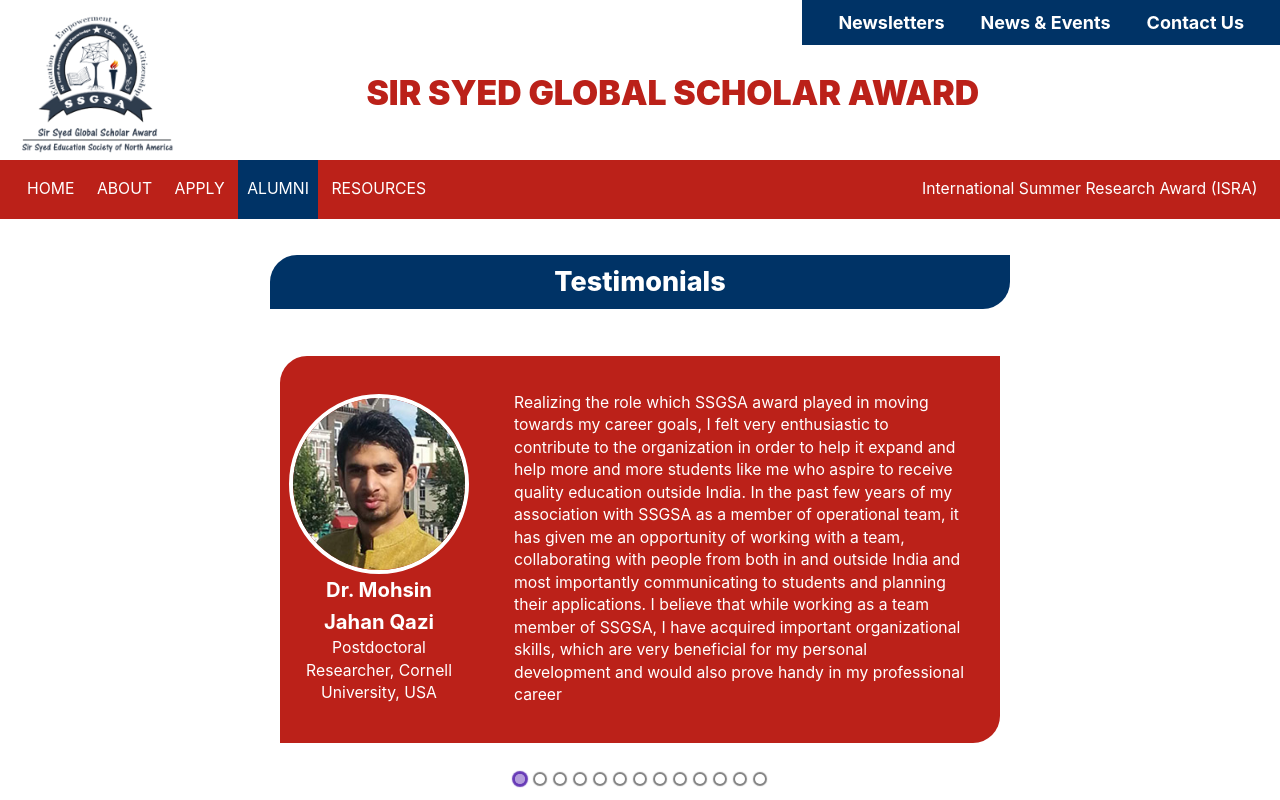
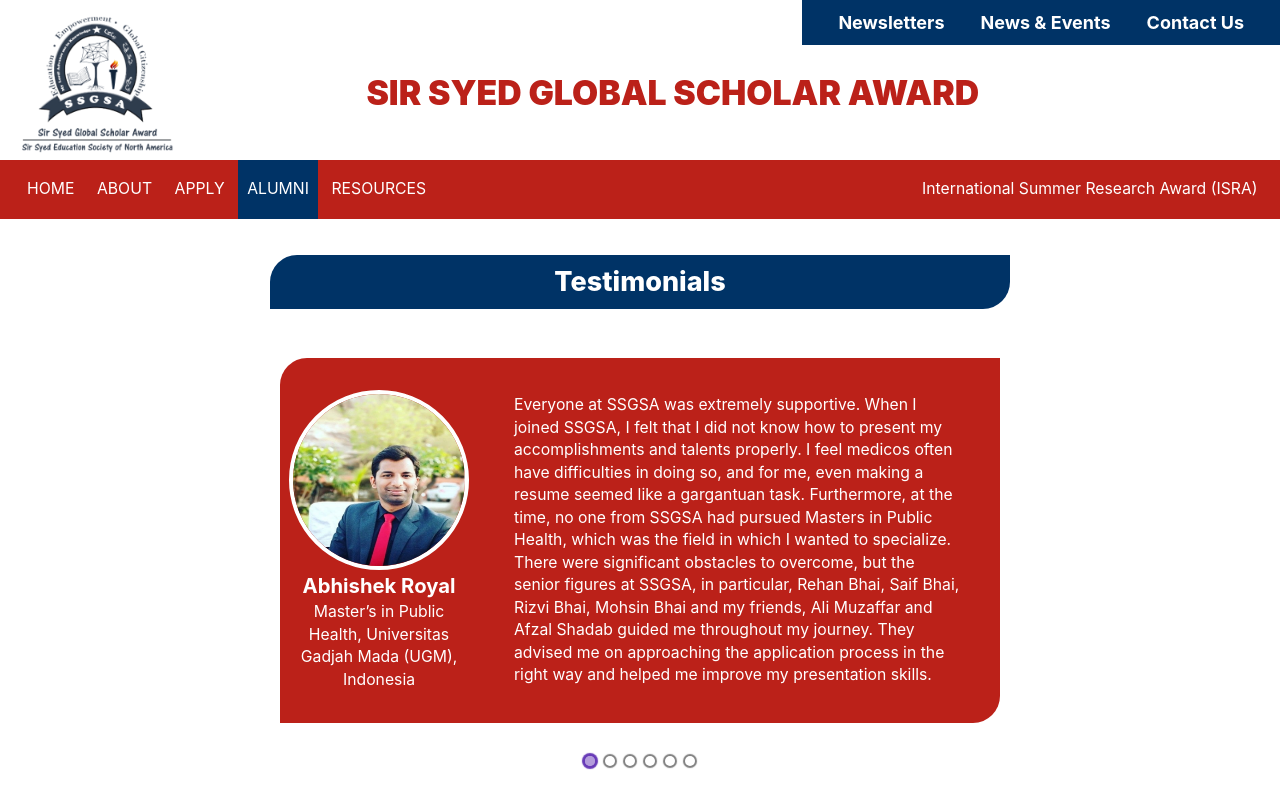
Before and after one commit to ssgsa-us/ssgsa.us, a Next.js app: page /alumni in a window 1280 px wide. Shown: the top 800 px of the page. Built offline with nearby package versions, Linux system fonts and the light colour scheme; no server answers.

Commit message:
Update testimonials.js

```diff
--- a/constants/testimonials.js
+++ b/constants/testimonials.js
@@ -1,104 +1,4 @@
 export const testimonials = [
-  {
-    name: 'Dr. Mohsin Jahan Qazi',
-    position: 'Postdoctoral Researcher, Cornell University, USA',
-    imageUrl: '/members/MohsinJahanQazi.jpg',
-    words:
-      'Realizing the role which SSGSA award played in moving towards \
-      my career goals, I felt very enthusiastic to contribute to the \
-      organization in order to help it expand and help more and more \
-      students like me who aspire to receive quality education outside \
-      India. In the past few years of my association with SSGSA as a member \
-      of operational team, it has given me an opportunity of working with a \
-      team, collaborating with people from both in and outside India and \
-      most importantly communicating to students and planning their \
-      applications. I believe that while working as a team member of SSGSA, \
-      I have acquired important organizational skills, which are very \
-      beneficial for my personal development and would also prove handy in \
-      my professional career',
-  },
-  {
-    name: 'Dr. Abdul Haleem Kidwai',
-    position: 'Postdoctoral Researcher, University of Wisconsin-La Crosse, USA',
-    imageUrl: '/members/AbdulHaleemKidwai.jpg',
-    words:
-      'In a world that is becoming increasingly divisive, antagonistic \
-      and conflict-ridden, values of collaboration and cooperation need to \
-      be actively promoted. SSGSA is playing a pivotal role in this by \
-      facilitating international exchange of students and scholars.',
-  },
-  {
-    name: 'Shujaut H. Bader',
-    position: 'PhD, Iowa State University,USA',
-    imageUrl: '/members/ShujautHBader.jpg',
-    words:
-      "Throughout my journey to get an admit in one of the best \
-      american universities and that too with an assistantship- about which \
-      I had never thought, my trust in Opportunity as well as in Destiny \
-      has been increasing to unimaginable levels. I just don't find enough \
-      words to express my gratitude to Almighty God for whatever He has \
-      bestowed upon me. And I also believe in all those hands(of God) here \
-      on earth which have steered me throughout this strenuous journey. I \
-      have no doubt when I say that SSGSA was one of those hands apart from \
-      many others including the family I was born into.\n Opportunity is \
-      what shapes our lives, something which dictates the path of our \
-      destiny and SSGSA is doing a wonderful job of providing the \
-      opportunity to young aspiring students when the dream of higher \
-      studies in USA seems a distant dream at beginning.",
-  },
-  {
-    name: 'Dr. Wasikul Islam',
-    position: 'Postdoctoral Researcher, University of Wisconsin-Madison, USA',
-    imageUrl: '/members/WasikulIslam.jpg',
-    words:
-      "Being a SSGSA awardee and a proud member of the family, I feel \
-      very much privileged. SSGSA not only encouraged me to dream big but \
-      also helped me to pursue it. I am really amazed to observe the working \
-      style of this family and the extent to which they cooperate with the \
-      students.\n The struggles and achievements of the seniors from Aligarh \
-      fraternity were great source of motivations for me. I am thankful to \
-      SSGSA for providing me wonderful opportunities few years ago by \
-      selecting me as one of its scholars, so that I could come to the US \
-      for Ph.D. Perhaps, I could never afford this 'seemingly expensive' \
-      dream. It was SSGSA, which changed my perceptions, dreams and \
-      motivations of life.",
-  },
-  {
-    name: 'Dr. Mohammad Saleem',
-    position:
-      'Postdoctoral Researcher, Vanderbilt University Medical Center, USA',
-    imageUrl: '/members/MohammadSaleem.jpg',
-    words:
-      'During my application process, SSGSA team helped me in every \
-      aspect including editing my resume, preparing statement of purpose \
-      (SOP), and selecting universities. Since then, I have been working \
-      with SSGSA team and observed that every student selection for SSGSA \
-      awards is completely transparent and unbiased. I request everyone to \
-      support this wonderful initiative that will help underprivileged \
-      students to get quality education abroad.',
-  },
-  {
-    name: 'Dr. Mohsin Khan',
-    position: 'Associate, Booz Allen Hamilton, Washington DC, USA',
-    imageUrl: '/members/MohsinKhan.jpg',
-    words:
-      'Mentors can make profound positive impacts on the lives of their \
-      mentees; SSGSA program has changed lives of over hundred individuals \
-      including myself.',
-  },
-  {
-    name: 'Kashif Ahmad',
-    position: 'Operations Research Engineer at Tesla',
-    imageUrl: '/members/DrKashifAhmad.jpg',
-    words:
-      'SSGSA makes it easy for a student by not only paying for tests \
-      and application fee, but providing the invaluable motivation and \
-      guidance which I believe is the most important component of studying \
-      abroad. Mentors of SSGSA believed in me and made me realize that the \
-      sky is indeed the limit. The hard work coupled with excellent \
-      mentoring landed me into the Master’s program at Purdue University, a \
-      highly-reputed US University.',
-  },
   {
     name: 'Abhishek Royal',
     position:
```
